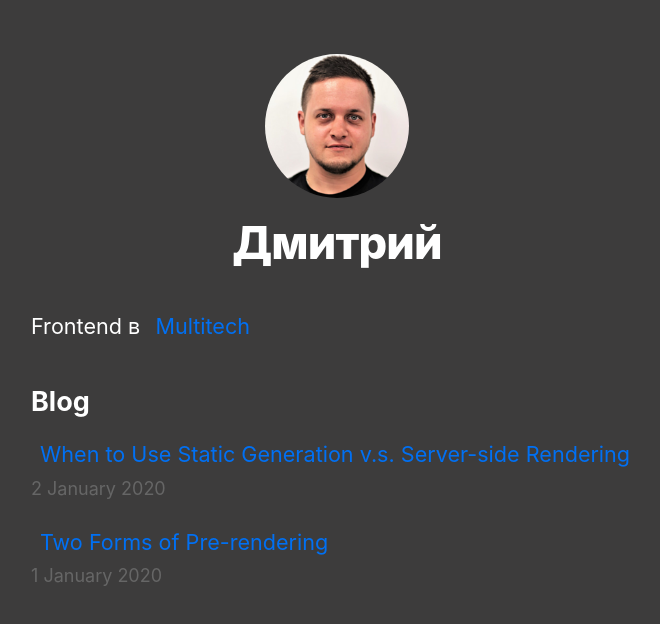
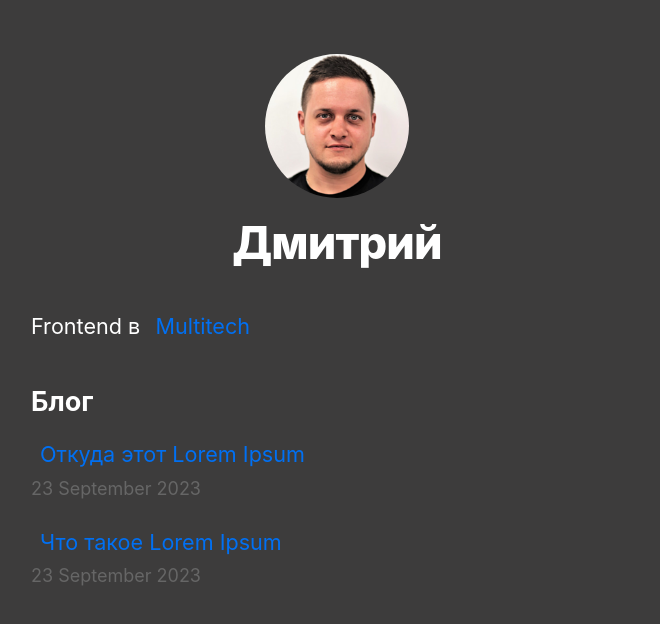
Before and after one commit to DimkaVeselov/next-blog, a Next.js app: page / in a window 1280 px wide. Shown: the top 624 px of the page, without its empty margins (303-963 px from the left). Built offline with nearby package versions, Linux system fonts and the light colour scheme.

Commit message:
поменял статьи в блоге

```diff
--- a/pages/index.jsx
+++ b/pages/index.jsx
@@ -30,7 +30,7 @@ export default function Home({ allPostsData }) {
 			</section>
 
 			<section className={`${utilStyles.headingMd} ${utilStyles.padding1px}`}>
-				<h2 className={utilStyles.headingLg}>Blog</h2>
+				<h2 className={utilStyles.headingLg}>Блог</h2>
 				<ul className={utilStyles.list}>
 					{allPostsData.map(({ id, date, title }) => (
 						<li className={utilStyles.listItem} key={id}>
--- a/posts/pre-rendering.md
+++ b/posts/pre-rendering.md
@@ -1,11 +1,8 @@
 ---
-title: 'Two Forms of Pre-rendering'
-date: '2020-01-01'
+title: 'Что такое Lorem Ipsum'
+date: '2023-09-23'
 ---
 
-Next.js has two forms of pre-rendering: **Static Generation** and **Server-side Rendering**. The difference is in **when** it generates the HTML for a page.
+Lorem Ipsum - это текст-"рыба", часто используемый в печати и вэб-дизайне. Lorem Ipsum является стандартной "рыбой" для текстов на латинице с начала XVI века. В то время некий безымянный печатник создал большую коллекцию размеров и форм шрифтов, используя Lorem Ipsum для распечатки образцов. Lorem Ipsum не только успешно пережил без заметных изменений пять веков, но и перешагнул в электронный дизайн. Его популяризации в новое время послужили публикация листов Letraset с образцами Lorem Ipsum в 60-х годах и, в более недавнее время, программы электронной вёрстки типа Aldus PageMaker, в шаблонах которых используется Lorem Ipsum.
 
-- **Static Generation** is the pre-rendering method that generates the HTML at **build time**. The pre-rendered HTML is then _reused_ on each request.
-- **Server-side Rendering** is the pre-rendering method that generates the HTML on **each request**.
-
-Importantly, Next.js lets you **choose** which pre-rendering form to use for each page. You can create a "hybrid" Next.js app by using Static Generation for most pages and using Server-side Rendering for others.
+Давно выяснено, что при оценке дизайна и композиции читаемый текст мешает сосредоточиться. Lorem Ipsum используют потому, что тот обеспечивает более или менее стандартное заполнение шаблона, а также реальное распределение букв и пробелов в абзацах, которое не получается при простой дубликации "Здесь ваш текст.. Здесь ваш текст.. Здесь ваш текст.." Многие программы электронной вёрстки и редакторы HTML используют Lorem Ipsum в качестве текста по умолчанию, так что поиск по ключевым словам "lorem ipsum" сразу показывает, как много веб-страниц всё ещё дожидаются своего настоящего рождения. За прошедшие годы текст Lorem Ipsum получил много версий. Некоторые версии появились по ошибке, некоторые - намеренно (например, юмористические варианты).
--- a/posts/ssg-ssr.md
+++ b/posts/ssg-ssr.md
@@ -1,19 +1,13 @@
 ---
-title: 'When to Use Static Generation v.s. Server-side Rendering'
-date: '2020-01-02'
+title: 'Откуда этот Lorem Ipsum'
+date: '2023-09-23'
 ---
 
-We recommend using **Static Generation** (with and without data) whenever possible because your page can be built once and served by CDN, which makes it much faster than having a server render the page on every request.
+Откуда он появился?
+Многие думают, что Lorem Ipsum - взятый с потолка псевдо-латинский набор слов, но это не совсем так. Его корни уходят в один фрагмент классической латыни 45 года н.э., то есть более двух тысячелетий назад. Ричард МакКлинток, профессор латыни из колледжа Hampden-Sydney, штат Вирджиния, взял одно из самых странных слов в Lorem Ipsum, "consectetur", и занялся его поисками в классической латинской литературе. В результате он нашёл неоспоримый первоисточник Lorem Ipsum в разделах 1.10.32 и 1.10.33 книги "de Finibus Bonorum et Malorum" ("О пределах добра и зла"), написанной Цицероном в 45 году н.э. Этот трактат по теории этики был очень популярен в эпоху Возрождения. Первая строка Lorem Ipsum, "Lorem ipsum dolor sit amet..", происходит от одной из строк в разделе 1.10.32
 
-You can use Static Generation for many types of pages, including:
+Классический текст Lorem Ipsum, используемый с XVI века, приведён ниже. Также даны разделы 1.10.32 и 1.10.33 "de Finibus Bonorum et Malorum" Цицерона и их английский перевод, сделанный H. Rackham, 1914 год.
 
-- Marketing pages
-- Blog posts
-- E-commerce product listings
-- Help and documentation
 
-You should ask yourself: "Can I pre-render this page **ahead** of a user's request?" If the answer is yes, then you should choose Static Generation.
-
-On the other hand, Static Generation is **not** a good idea if you cannot pre-render a page ahead of a user's request. Maybe your page shows frequently updated data, and the page content changes on every request.
-
-In that case, you can use **Server-Side Rendering**. It will be slower, but the pre-rendered page will always be up-to-date. Or you can skip pre-rendering and use client-side JavaScript to populate data.
+Где его взять?
+Есть много вариантов Lorem Ipsum, но большинство из них имеет не всегда приемлемые модификации, например, юмористические вставки или слова, которые даже отдалённо не напоминают латынь. Если вам нужен Lorem Ipsum для серьёзного проекта, вы наверняка не хотите какой-нибудь шутки, скрытой в середине абзаца. Также все другие известные генераторы Lorem Ipsum используют один и тот же текст, который они просто повторяют, пока не достигнут нужный объём. Это делает предлагаемый здесь генератор единственным настоящим Lorem Ipsum генератором. Он использует словарь из более чем 200 латинских слов, а также набор моделей предложений. В результате сгенерированный Lorem Ipsum выглядит правдоподобно, не имеет повторяющихся абзацей или "невозможных" слов.
```
